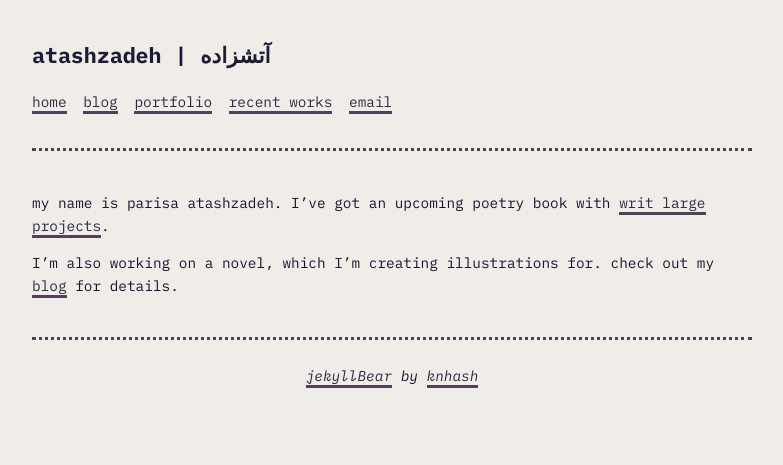
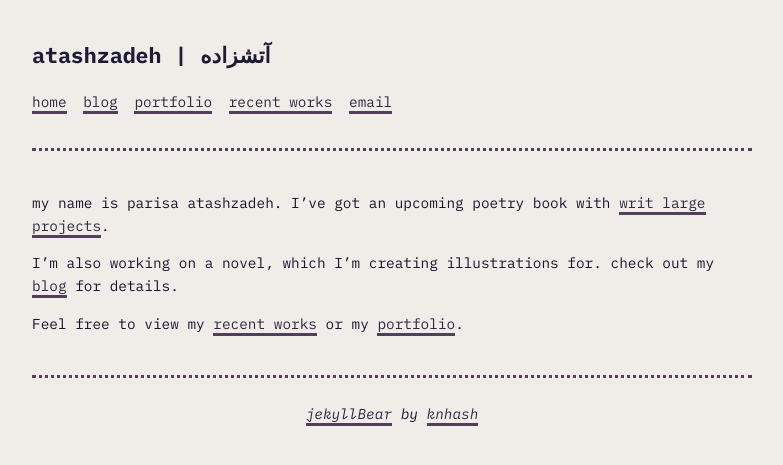
Before and after one commit to atashzadeh/atashzadeh.github.io, a Jekyll site: the page built from index.md, in a window 1280 px wide. Shown: the top 465 px of the page, without its empty margins (248-1031 px from the left). Built offline with Jekyll 4.4.1, drawn with Linux system fonts in a browser that asks for light colours.

Commit message:
adds atom feed & updates index

```diff
--- a/Gemfile
+++ b/Gemfile
@@ -1,3 +1,4 @@
 source "https://rubygems.org"
 
 gem "jekyll-bear-theme"
+gem "jekyll-feed"
--- a/_config.yml
+++ b/_config.yml
@@ -13,9 +13,11 @@ url: "https://atashzadeh.com" # the base hostname & protocol for your site
 
 plugins:
   - jekyll-redirect-from
+  - jekyll-feed
 
 whitelist:
   - jekyll-redirect-from
+  - jekyll-feed
 
 markdown: kramdown
 
--- a/index.md
+++ b/index.md
@@ -6,4 +6,6 @@ title: index
 
 my name is parisa atashzadeh. I've got an upcoming poetry book with [writ large projects](https://www.writlargeprojects.com).
 
-I'm also working on a novel, which I'm creating illustrations for. check out my [blog](https://atashzadeh.com/blog) for details.
+I'm also working on a novel, which I'm creating illustrations for. check out my [blog](/blog) for details.
+
+Feel free to view my [recent works](/recent-works) or my [portfolio](/portfolio).
```
Also changed, not shown: README.md.
